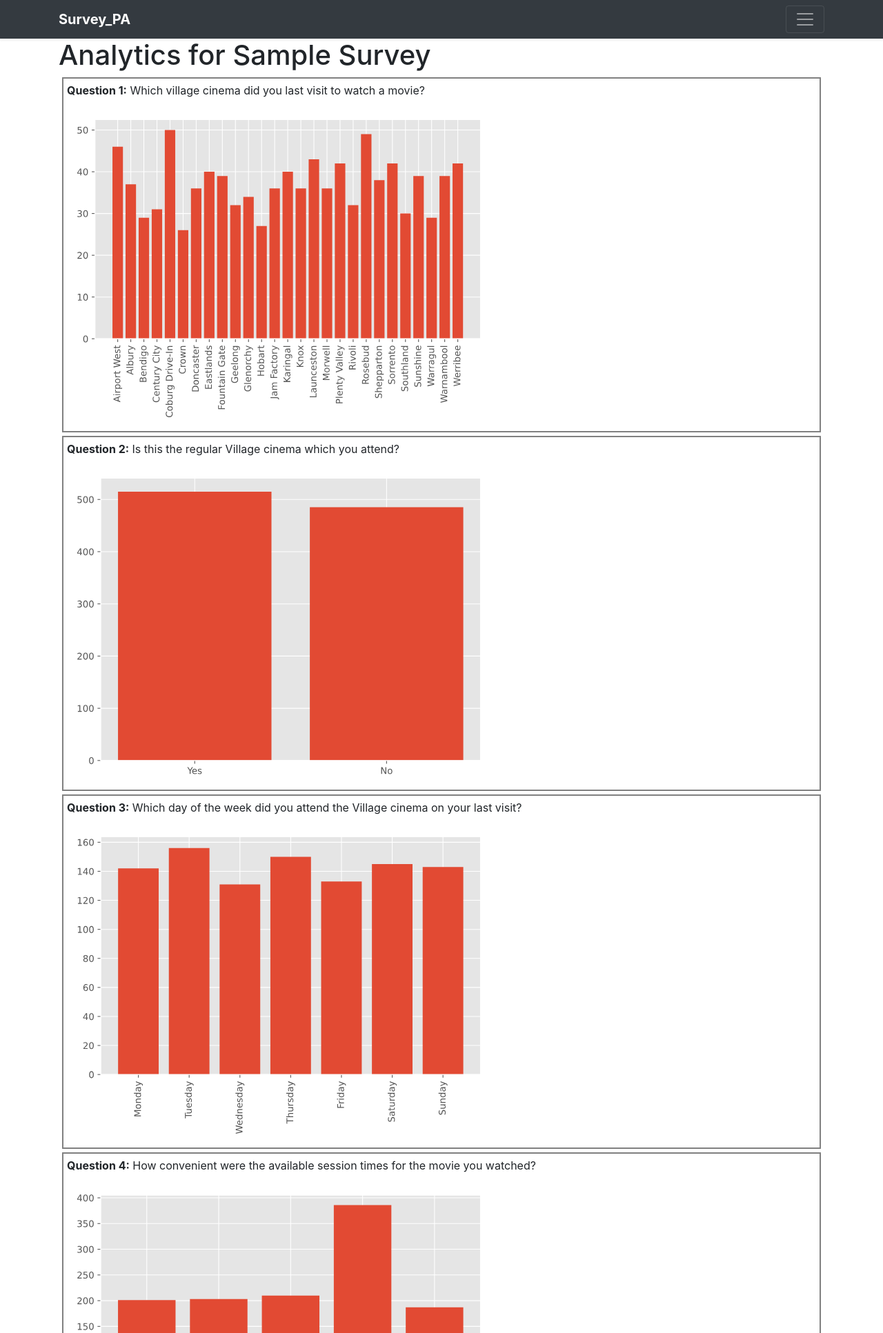
After one commit to Oisin-Headen/Django-Project, a Django app: page /view/sample/analytics in a window 1280 px wide. The commit adds this page. Shown: the top 1933 px of the page at 69% size. Run offline with Django 3.2, Linux system fonts and the light colour scheme; some libraries are stand-ins or nearby versions.

Commit message:
View analytics

```diff
--- a/ParanoidEnv/ParanoidAndroidProject/paranoidApp/dataanalysis.py
+++ b/ParanoidEnv/ParanoidAndroidProject/paranoidApp/dataanalysis.py
@@ -1,7 +1,6 @@
 """Helper code to analyse survey data"""
 
 # import pickle
-import datetime
 import os
 import json
 from textwrap import wrap
@@ -16,9 +15,9 @@ def create_folder(directory):
         if not os.path.exists(directory):
             os.makedirs(directory)
     except OSError:
-        print('Error: The folder wasn\'t able to be created:' + directory)
+        print('Error: The folder wasn\'t able to be created: ' + directory)
 
-def data_analytics(file_name, survey_json_file):
+def data_analytics(survey_csv_file, survey_json_file, survey_id):
     """Analyse some data from a file"""
     style.use('ggplot')
     title_font = {'size':'8'}
@@ -27,21 +26,22 @@ def data_analytics(file_name, survey_json_file):
     survey_stucture = json.loads(open(survey_json_file, "r").read())
 
     ##cleaning the current date time to be just a number to use as the file and folder names
-    currentdatetime = str(datetime.datetime.now())
-    currentdatetime = currentdatetime.replace("-", "")
-    currentdatetime = currentdatetime.replace(":", "")
-    currentdatetime = currentdatetime.replace(".", "")
-    currentdt = currentdatetime.replace(" ", "")
-    path = os.path.dirname(os.path.abspath(__file__)) + "/data/analytics/" + currentdt + '/'
+    # currentdatetime = str(datetime.datetime.now())
+    # currentdatetime = currentdatetime.replace("-", "")
+    # currentdatetime = currentdatetime.replace(":", "")
+    # currentdatetime = currentdatetime.replace(".", "")
+    # currentdt = currentdatetime.replace(" ", "")
+    static_path = "paranoidApp/analytics/survey_" + str(survey_id) + "_data" + '/'
+    path = (os.path.dirname(os.path.abspath(__file__))
+            + "/static/" + static_path)
     ##creating the uniquely named folder to save all data to
     create_folder(path)
 
     ##need to put code to recieve a file name instead of using the static sample data file
-    data_frame = pd.read_csv(file_name)
+    data_frame = pd.read_csv(survey_csv_file)
 
 
     ##saving the dataframe as a pickle for its current state
-    # Oisín Notes: I don't think we need this, to store the pickle
     # pickle_out = open(path + currentdt + ".pickle", "wb")
     # pickle.dump(df, pickle_out)
     # pickle_out.close()
@@ -72,23 +72,23 @@ def data_analytics(file_name, survey_json_file):
 
         plt.hist(typedf[col], np.arange(col_min, col_max+1)-0.5, histtype='bar', rwidth=0.8)
 
-        plt.xlabel('Rating', **title_font)
-        plt.ylabel('# of Responses', **title_font)
-        plt.title(("\n".join(wrap(col, 60))), **title_font)
+        # plt.xlabel('Rating', **title_font)
+        # plt.ylabel('# of Responses', **title_font)
+        # plt.title(("\n".join(wrap(col, 60))), **title_font)
         # plt.legend()
-        plt.savefig(path + col.replace("?", "") + '.svg')
+        plt.savefig(path + col + '.svg')
         plt.clf()
         plt.close()
 
-    with open(path + currentdt + '.csv', 'w+') as myfile:
+    with open(path + 'analytics.csv', 'w+') as myfile:
         # wr = csv.writer(myfile, quoting=csv.QUOTE_ALL, delimiter=',')
         # wr.write(csv_data)
         myfile.write(csv_data)
     myfile.close()
 
     ##get the Dataframe of just the object columns
-    objectdf = data_frame.select_dtypes(exclude='number')
-    days = ["Sunday", "Monday", "Tuesday", "Wednesday", "Thursday", "Friday", "Saturday"]
+    # objectdf = data_frame.select_dtypes(exclude='number')
+    # days = ["Sunday", "Monday", "Tuesday", "Wednesday", "Thursday", "Friday", "Saturday"]
 
     # # check if any of the columns are days of the week columns,
 	# # then get averages for each day by numerical columns
@@ -101,6 +101,7 @@ def data_analytics(file_name, survey_json_file):
     #                 anotherlist.to_csv(myfile, header=True)
     #                 myfile.close()
 
+    # Oisín notes: Added charts for Multiple choice questions and booleans
     for question in survey_stucture["questions"]:
         if (question["type"] == "radio" or
                 question["type"] == "dropdown"):
@@ -116,7 +117,7 @@ def data_analytics(file_name, survey_json_file):
 
             plt.bar(num_items, new_counts)
             plt.xticks(num_items, new_labels, rotation="vertical")
-            plt.subplots_adjust(bottom=0.35)
+            plt.tight_layout()
 
             plt.savefig(path + question["column-name"] + '.svg')
             plt.clf()
@@ -133,8 +134,10 @@ def data_analytics(file_name, survey_json_file):
 
             plt.bar(num_items, new_counts)
             plt.xticks(num_items, choices)
-            plt.subplots_adjust(bottom=0.35)
+            plt.tight_layout()
 
             plt.savefig(path + question["column-name"] + '.svg')
             plt.clf()
             plt.close()
+
+    return static_path
--- /dev/null
+++ b/ParanoidEnv/ParanoidAndroidProject/paranoidApp/templates/paranoidApp/survey_analytics.html
@@ -0,0 +1,33 @@
+{% extends 'paranoidApp/base.html' %}
+
+{% load static %}
+
+{% block head %}
+<style>
+    .box{
+        padding: 5px;
+        margin: 5px;
+        border: 2px solid gray;
+    }
+</style>
+{% endblock %}
+
+{% block content %}
+<h1>Analytics for {{survey_name}}</h1>
+
+{% for question in questions %}
+    <div class="box">
+        <p><strong>Question {{forloop.counter}}:</strong> {{question.question_text}}</p>
+        {% if question.extra is not None %}
+            <p>Min: {{question.extra.min}}</p>
+            <p>Max: {{question.extra.max}}</p>
+            <p>Average: {{question.extra.average}}</p>
+            <p>Median: {{question.extra.median}}</p>
+        {% endif %}
+        {% if question.image_file is not None %}
+            <img src="{% static question.image_file %}">
+        {% endif %}
+    </div>
+{% endfor %}
+
+{% endblock %}
--- a/ParanoidEnv/ParanoidAndroidProject/paranoidApp/urls.py
+++ b/ParanoidEnv/ParanoidAndroidProject/paranoidApp/urls.py
@@ -8,7 +8,8 @@ urlpatterns = [
     path('view/<int:survey_id>/', views.view_survey, name='view_survey'),
     path('view/', views.view_survey, name='view_survey'),
     path('error/', views.error, name='error'),
-    path('view/results', views.survey_complete, name='survey_complete'),
+    path('view/<int:survey_id>/complete', views.survey_complete, name='survey_complete'),
+    path('view/sample/complete', views.survey_complete, name='survey_sample_complete'),
     path('view/response', views.survey_post_data, name='survey_post_data'),
 
     path('create-survey/', views.create_survey, name="create_survey_single"),
@@ -27,6 +28,6 @@ urlpatterns = [
     path('admins/', views.assign_admin_powers, name="assign_admin"),
     path('admins/assign/', views.assign_admin_powers_post, name="assign_admin_post"),
 
-    path('view/analytics', views.analyse_data, name="analyse_data"),
+    path('view/sample/analytics', views.analyse_data, name="analyse_data"),
     path('view/<int:survey_id>/analytics', views.analyse_data, name="analyse_data"),
 ]
--- a/ParanoidEnv/ParanoidAndroidProject/paranoidApp/views.py
+++ b/ParanoidEnv/ParanoidAndroidProject/paranoidApp/views.py
@@ -2,7 +2,7 @@
 import json
 import os
 import csv
-# import pandas
+import pandas
 # import string
 from django.http import HttpResponse, HttpResponseRedirect, Http404
 from django.template import loader
@@ -144,7 +144,9 @@ def survey_post_data(request):
         data_file = open(answers_file, "a")
         data_file.write(list_entry)
         data_file.close()
-        return HttpResponseRedirect(reverse("survey_complete"))
+        if int(survey_id) < 0:
+            return HttpResponseRedirect(reverse("survey_sample_complete"))
+        return HttpResponseRedirect(reverse("survey_complete", kwargs={"survey_id": survey_id}))
 
     except KeyError as key_error:
         messages.add_message(request, messages.ERROR, "A field could not be accessed: " + str(
@@ -160,9 +162,10 @@ def error(request):
     # error_message = request.session['error_message']
     return HttpResponse(loader.get_template("paranoidApp/error.html").render({}, request))
 
-def survey_complete(request):
+def survey_complete(request, survey_id=-1):
     """The survey was completed succsessfully"""
-    return HttpResponse(loader.get_template("paranoidApp/survey_complete.html").render({}, request))
+    return HttpResponse(loader.get_template("paranoidApp/survey_complete.html")
+                        .render({"id": survey_id}, request))
 
 @login_required
 def create_survey(request):
@@ -375,6 +378,43 @@ def analyse_data(request, survey_id=-1):
     current_folder = os.path.dirname(os.path.abspath(__file__))
     survey_json_file = os.path.join(current_folder, "data/survey" + str(survey_id) + ".json")
     survey_answers_file = os.path.join(current_folder, "data/survey"+ str(survey_id) +".csv")
-    data_analytics(survey_answers_file, survey_json_file)
-    return HttpResponse(loader.get_template("paranoidApp/index.html")
-                        .render({}, request))
+    static_path = data_analytics(survey_answers_file, survey_json_file, survey_id)
+
+    # Get csv data
+    survey_data = json.load(open(survey_json_file, "r"))
+
+    data_for_questions = []
+
+    data_frame = pandas.read_csv(current_folder + "/static/" + static_path +
+                                 "analytics.csv", index_col=["Question"])
+
+    for question in survey_data['questions']:
+        question_data = {}
+        if question["type"] in ["radio", "boolean", "dropdown"]:
+            question_data = {
+                "image_file": static_path + question["column-name"] + ".svg",
+                "question_text": question["text"],
+            }
+        elif question["type"] in ["number_rating", "numerical"]:
+            question_data = {
+                "image_file": static_path + question["column-name"] + ".svg",
+                "question_text": question["text"],
+                "extra": {
+                    "max": data_frame.loc[question['column-name'], "Max"],
+                    "min": data_frame.loc[question['column-name'], "Min"],
+                    "average": data_frame.loc[question['column-name'], "Average"],
+                    "median": data_frame.loc[question['column-name'], "Median"]
+                }
+            }
+        else:
+            question_data = {
+                "question_text": question["text"],
+            }
+
+        data_for_questions.append(question_data)
+
+    return HttpResponse(loader.get_template("paranoidApp/survey_analytics.html")
+                        .render({
+                            "questions": data_for_questions,
+                            "survey_name": survey_data['name']
+                            }, request))
```
Also changed, not shown: ParanoidEnv/ParanoidAndroidProject/paranoidApp/data/survey10.csv (deleted, +0 -10 lines), ParanoidEnv/ParanoidAndroidProject/paranoidApp/data/survey10.json (deleted, +0 -16 lines), ParanoidEnv/ParanoidAndroidProject/paranoidApp/templates/paranoidApp/survey_complete.html (+5 -2 lines).
